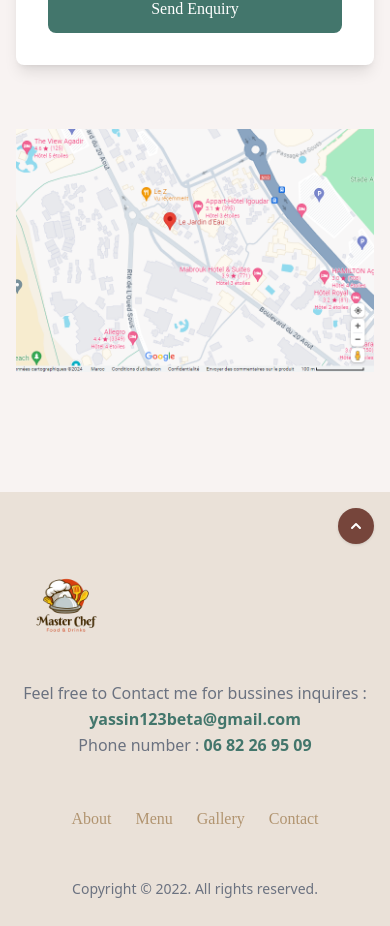
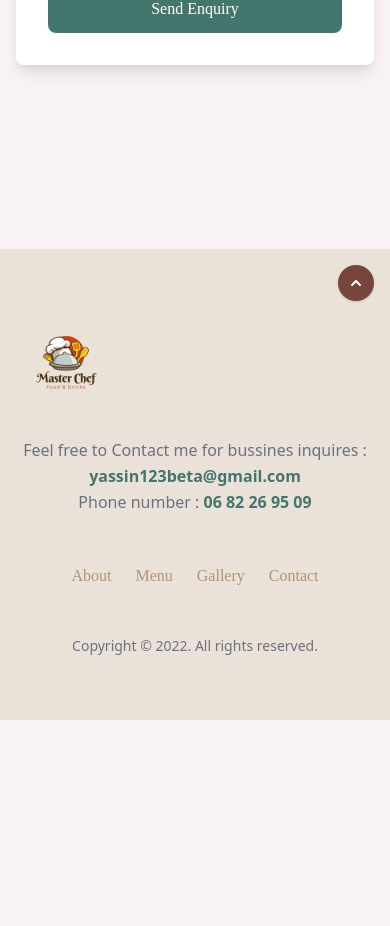
Before and after one commit to yassine5551/Restaurant-Landing-Page, a React (Vite) app: page / in a window 390 px wide. Shown: the part 8131-9057 px from the top of the page. After the commit the page ends 8851 px from the top, so only its background shows below. Built offline with nearby package versions, Linux system fonts and the light colour scheme; a web font is replaced by a local one.

Commit message:
responsive layouts

```diff
--- a/src/components/form/Form.jsx
+++ b/src/components/form/Form.jsx
@@ -1,5 +1,5 @@
 import React from "react";
-import map from '../../img/map/map.png'
+
 const Form = () => {
   return (
     <>
@@ -93,9 +93,7 @@ const Form = () => {
           </div>
         </div>
       </section>
-      <div className="container flex justify-center items-center">
-        <img src={map} alt="" />
-      </div>
+
     </>
   );
 };
```
